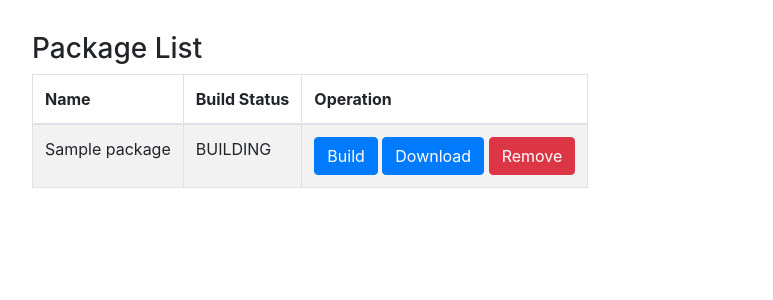
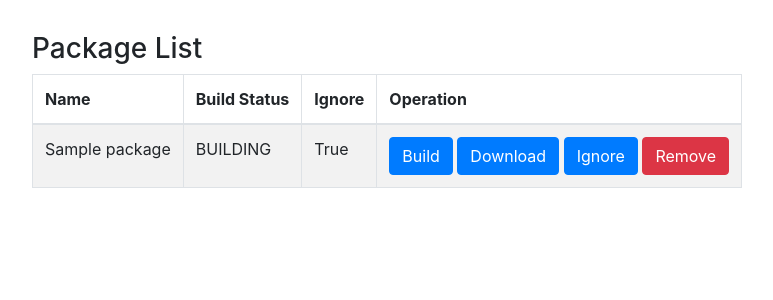
Before and after one commit to colajam93/aurpackager, a Django app: page / in a window 1280 px wide. Shown: the part 166-466 px from the top of the page, without its empty margins (38-811 px from the left). Run offline with Django 3.2, Linux system fonts and the light colour scheme; tables that the repository leaves empty hold one stand-in row (values such as "Sample post"); some libraries are stand-ins or nearby versions.

Commit message:
Add ignore view

```diff
--- a/templates/package_list.html
+++ b/templates/package_list.html
@@ -20,6 +20,7 @@
                 <tr>
                     <th>Name</th>
                     <th>Build Status</th>
+                    <th>Ignore</th>
                     <th>Operation</th>
                 </tr>
                 </thead>
@@ -29,6 +30,7 @@
                         class="clickable-pointer">
                         <td>{{ package.name }}</td>
                         <td>{{ package.status }}</td>
+                        <td>{{ package.ignore }}</td>
                         <td>
                             <button type="submit" class="btn btn-primary"
                                     onclick="sendBuildQuery('{{ package.name }}')">
@@ -39,6 +41,10 @@
                                onclick="window.event.cancelBubble = true;"
                                download>Download
                             </a>
+                            <button type="submit" class="btn btn-primary"
+                                    onclick="sendIgnoreQuery('{{ package.name }}')">
+                                Ignore
+                            </button>
                             <button type="submit" class="btn btn-danger"
                                     onclick="openRemoveModal('{{ package.name }}')">
                                 Remove
@@ -145,5 +151,23 @@
             };
             $('#modal').modal('toggle');
         }
+
+        function sendIgnoreQuery(name) {
+            window.event.cancelBubble = true;
+            $.ajax({
+                type: 'POST',
+                url: "{% url 'api:toggle_ignore' %}",
+                data: {"name": name},
+                dataType: 'json'
+            }).then(function () {
+                window.location.reload(true);
+            }).fail(function (e) {
+                $('#modal').modal('toggle');
+                const content = document.getElementById('modalContent');
+                content.innerHTML = e.responseText;
+                const label = document.getElementById('modalLabel');
+                label.innerHTML = "Error";
+            });
+        }
     </script>
 {% endblock content %}
```
